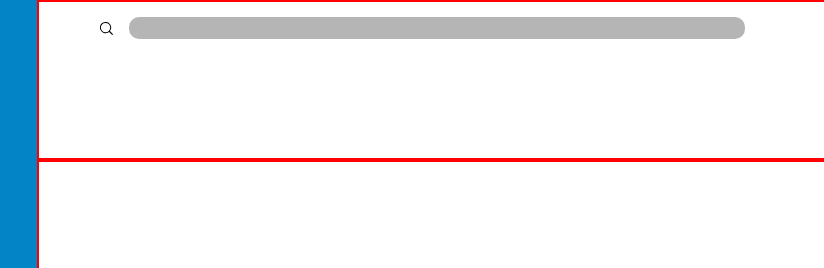
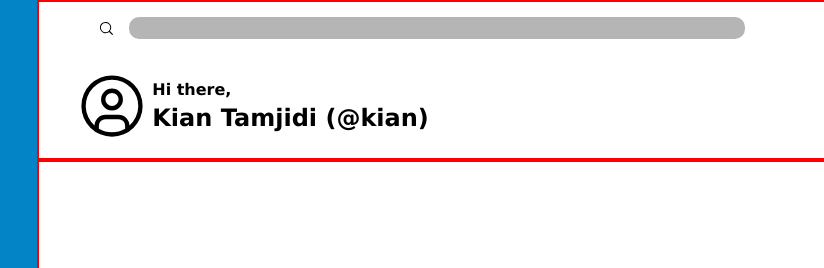
Before and after one commit to kian-tamjidi04/admin-dashboard, a plain HTML site: page index.html in a window 1280 px wide. Shown: the top 268 px of the page, 219-1043 px from the left. Drawn offline with Linux system fonts and the light colour scheme.

Commit message:
Finish hello-user-section

```diff
--- a/index.html
+++ b/index.html
@@ -64,6 +64,17 @@
                     <img src="/images/profile_pics/main-user.svg" id="pfp" alt="">
                     <div class="username-top-corner">Kian Tamjidi</div>
                 </div>
+                <div class="hello-user-section">
+                    <img src="/images/profile_pics/main-user.svg" alt="">
+                    <div class="welcome-message">
+                        <h4 class="small-text">
+                            Hi there,
+                        </h4>
+                        <h2 class="large-text">
+                            Kian Tamjidi (@kian)
+                        </h2>
+                    </div>
+                </div>
             </div>
             <div class="bottom-content">
 
--- a/styles.css
+++ b/styles.css
@@ -91,3 +91,19 @@ body {
     gap: 10px;
     font-weight: bold;
 }
+
+.hello-user-section img {
+    width: 70px;
+    height: 70px;
+}
+
+.hello-user-section {
+    display: flex;
+    align-items: center;
+    padding-left: 5%;
+}
+
+.large-text, .small-text {
+    padding: 0px;
+    margin: 5px;
+}
```
